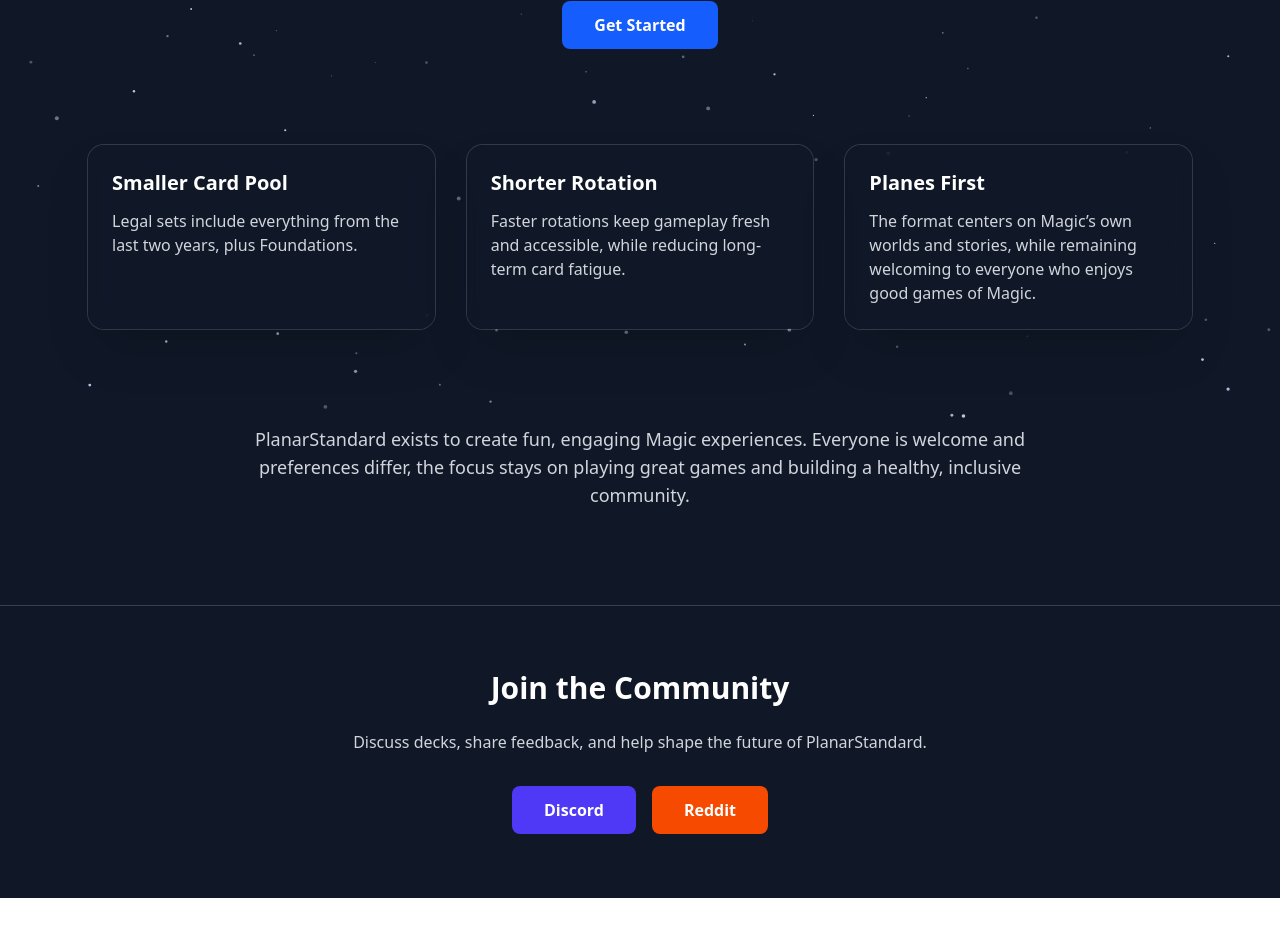
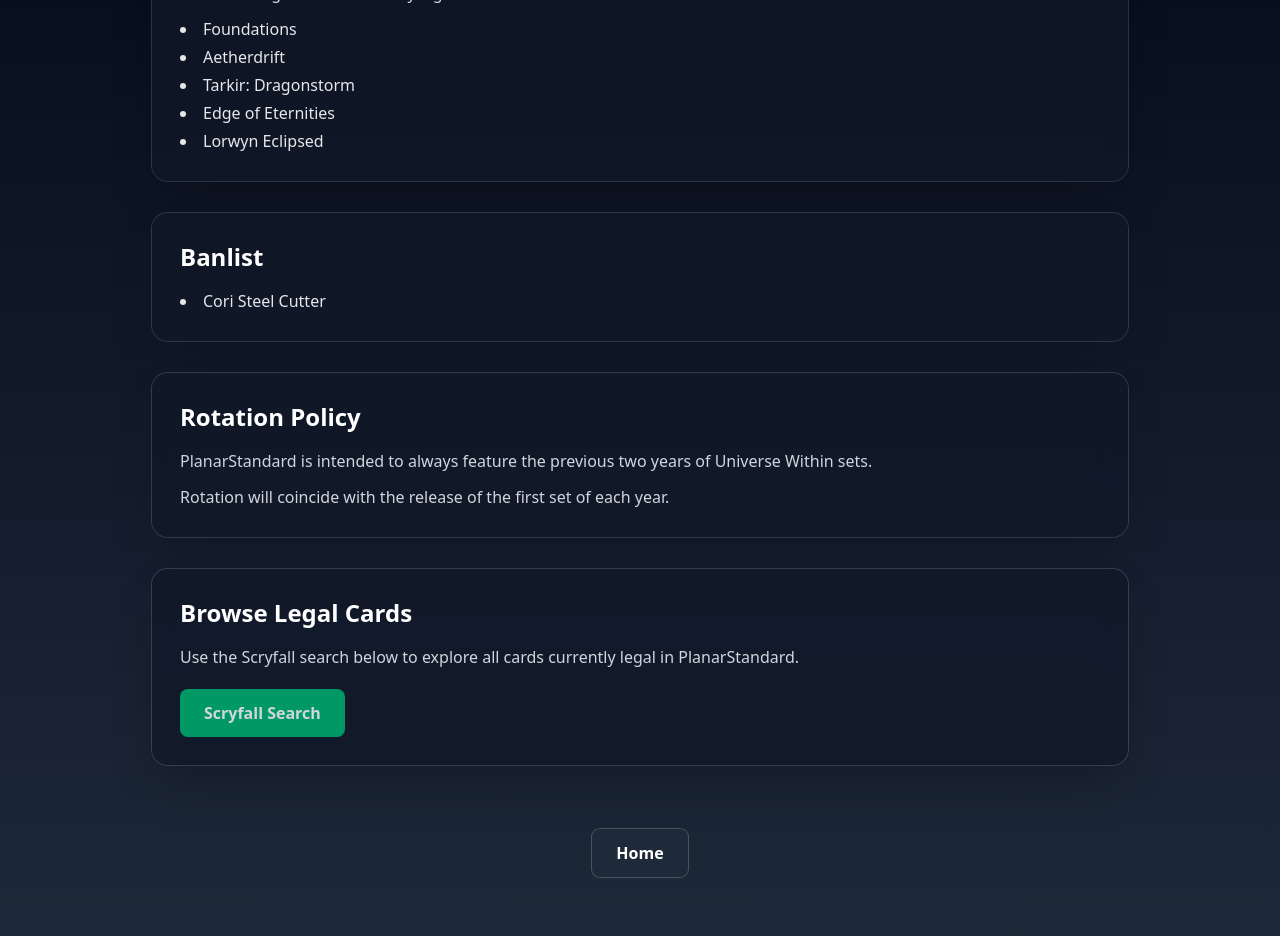
Before and after one commit to PlanarStandardMTG/frontend, a React (Vite) app: page /rules in a window 1280 px wide. Before the commit this address led to /. Shown: the part 380-1316 px from the top of the page. Before the commit the page ends 1278 px from the top, so only its background shows below. Built offline with nearby package versions, Linux system fonts and the light colour scheme; no server answers.

Commit message:
more polish and added Rules page

```diff
--- a/src/App.tsx
+++ b/src/App.tsx
@@ -5,6 +5,7 @@
 import { Dashboard } from './pages/Dashboard'
 import { Authentication } from './pages/Authentication'
 import { ProtectedRoute } from './components/ProtectedRoute'
+import { Rules } from './pages/Rules'
 
 function App() {
   return (
@@ -15,6 +16,7 @@
             <Route path="/" element={<Home />} />
             <Route path="/dashboard" element={<ProtectedRoute><Dashboard /></ProtectedRoute>} />
             <Route path="/auth" element={<Authentication />} />
+            <Route path="/rules" element={<Rules />} />
             <Route path="*" element={<Navigate to="/" replace />} />
           </Routes>
         </MainLayout>
--- /dev/null
+++ b/src/components/NavigationButton.tsx
@@ -0,0 +1,35 @@
+import React from 'react'
+import { useNavigate } from 'react-router-dom'
+
+type NavigationButtonProps = {
+  to: string
+  children: React.ReactNode
+  variant?: 'primary' | 'secondary'
+}
+
+export function NavigationButton({
+  to,
+  children,
+  variant = 'primary',
+}: NavigationButtonProps) {
+  const navigate = useNavigate()
+
+  const baseClasses =
+    'inline-flex items-center justify-center px-6 py-3 font-semibold rounded-lg transition focus:outline-none focus-visible:ring-2 focus-visible:ring-white/40'
+
+  const variants = {
+    primary:
+      'bg-blue-600 hover:bg-blue-700 text-white shadow-lg',
+    secondary:
+      'bg-gray-800 hover:bg-gray-700 text-white ring-1 ring-white/20',
+  }
+
+  return (
+    <button
+      onClick={() => navigate(to)}
+      className={`${baseClasses} ${variants[variant]}`}
+    >
+      {children}
+    </button>
+  )
+}
--- /dev/null
+++ b/src/components/Rules/RuleCard.tsx
@@ -0,0 +1,17 @@
+import React from 'react';
+
+interface RuleCardProps {
+  title: string;
+  children: React.ReactNode;
+}
+
+const RuleCard = ( {title, children }: RuleCardProps ) => {
+  return (
+    <div className="bg-gray-900/75 backdrop-blur-md rounded-2xl p-7 shadow-2xl ring-1 ring-white/15">
+      <h2 className="text-2xl font-semibold mb-4">{title}</h2>
+      <div className="text-gray-300 space-y-3">{children}</div>
+    </div>
+  )
+}
+
+export default RuleCard;
--- a/src/pages/Home.tsx
+++ b/src/pages/Home.tsx
@@ -1,9 +1,7 @@
-import { useNavigate } from 'react-router-dom'
 import { BlindEternitiesBackground } from '../components/BlindEternitiesBackground';
+import { NavigationButton } from '../components/NavigationButton';
 
 export function Home() {
-  const navigate = useNavigate()
-
   return (
     <div className="relative min-h-screen text-white overflow-hidden">
       <BlindEternitiesBackground />
@@ -20,12 +18,13 @@
           </p>
 
           <div className="flex flex-col sm:flex-row items-center justify-center gap-4">
-            <button
-              onClick={() => navigate('/dashboard')}
-              className="px-8 py-3 bg-blue-600 hover:bg-blue-700 font-semibold rounded-lg transition-colors"
-            >
-              Get Started
-            </button>
+            <NavigationButton to="/dashboard">
+              Dashboard
+            </NavigationButton>
+
+            <NavigationButton to="/rules" variant="secondary">
+              View Rules
+            </NavigationButton>
           </div>
         </section>
 
--- /dev/null
+++ b/src/pages/Rules.tsx
@@ -0,0 +1,81 @@
+import RuleCard from '../components/Rules/RuleCard';
+import { NavigationButton } from '../components/NavigationButton';
+
+export function Rules() {
+  return (
+    <div className="relative min-h-screen text-white">
+      <div className="relative z-10 bg-gradient-to-b from-gray-950 via-gray-900 to-gray-800">
+        <section className="max-w-5xl mx-auto px-6 py-20">
+          {/* Header */}
+          <div className="mb-12">
+            <h1 className="text-4xl md:text-5xl font-extrabold mb-4">
+              PlanarStandard Rules
+            </h1>
+            <p className="text-lg text-gray-300 max-w-3xl">
+              PlanarStandard is a rotating Magic: the Gathering format built
+              around a smaller card pool.
+            </p>
+          </div>
+
+          <div className="space-y-8">
+            {/* Legal Sets */}
+            <RuleCard title="Legal Sets">
+              <p>
+                The following sets are currently legal in PlanarStandard:
+              </p>
+              <ul className="list-disc list-inside space-y-1 text-gray-200">
+                <li>Foundations</li>
+                <li>Aetherdrift</li>
+                <li>Tarkir: Dragonstorm</li>
+                <li>Edge of Eternities</li>
+                <li>Lorwyn Eclipsed</li>
+              </ul>
+            </RuleCard>
+
+            {/* Banlist */}
+            <RuleCard title="Banlist">
+              <ul className="list-disc list-inside text-gray-200">
+                <li>Cori Steel Cutter</li>
+              </ul>
+            </RuleCard>
+
+            {/* Rotation */}
+            <RuleCard title="Rotation Policy">
+              <p>
+                PlanarStandard is intended to always feature the previous two
+                years of Universe Within sets.
+              </p>
+              <p>
+                Rotation will coincide with the release of the first set of each
+                year.
+              </p>
+            </RuleCard>
+
+            {/* Scryfall */}
+            <RuleCard title="Browse Legal Cards">
+              <p>
+                Use the Scryfall search below to explore all cards currently
+                legal in PlanarStandard.
+              </p>
+              <a
+                href="https://scryfall.com/search?q=game%3Apaper+(set%3Aecl+or+set%3Aeoe+or+set%3Atdm+or+set%3Adft+or+set%3Afdn)+-name%3A%22Cori-steel+cutter%22&unique=cards&as=grid&order=color"
+                target="_blank"
+                rel="noreferrer"
+                className="inline-block mt-2 px-6 py-3 bg-emerald-600 hover:bg-emerald-700 font-semibold rounded-lg transition-colors"
+              >
+                Scryfall Search
+              </a>
+            </RuleCard>
+          </div>
+
+          {/* Back */}
+          <div className="mt-16 text-center">
+            <NavigationButton to="/" variant="secondary">
+              Home
+            </NavigationButton>
+          </div>
+        </section>
+      </div>
+    </div>
+  )
+}
```
